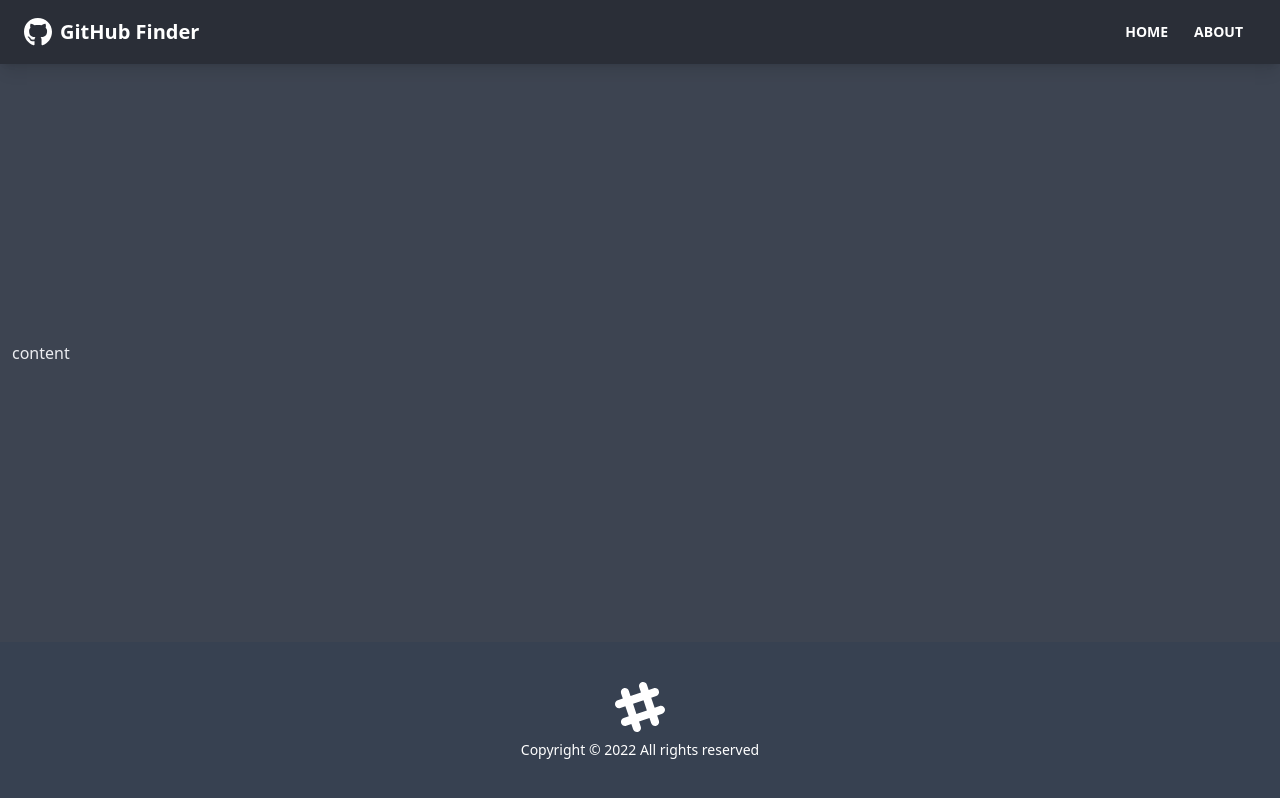
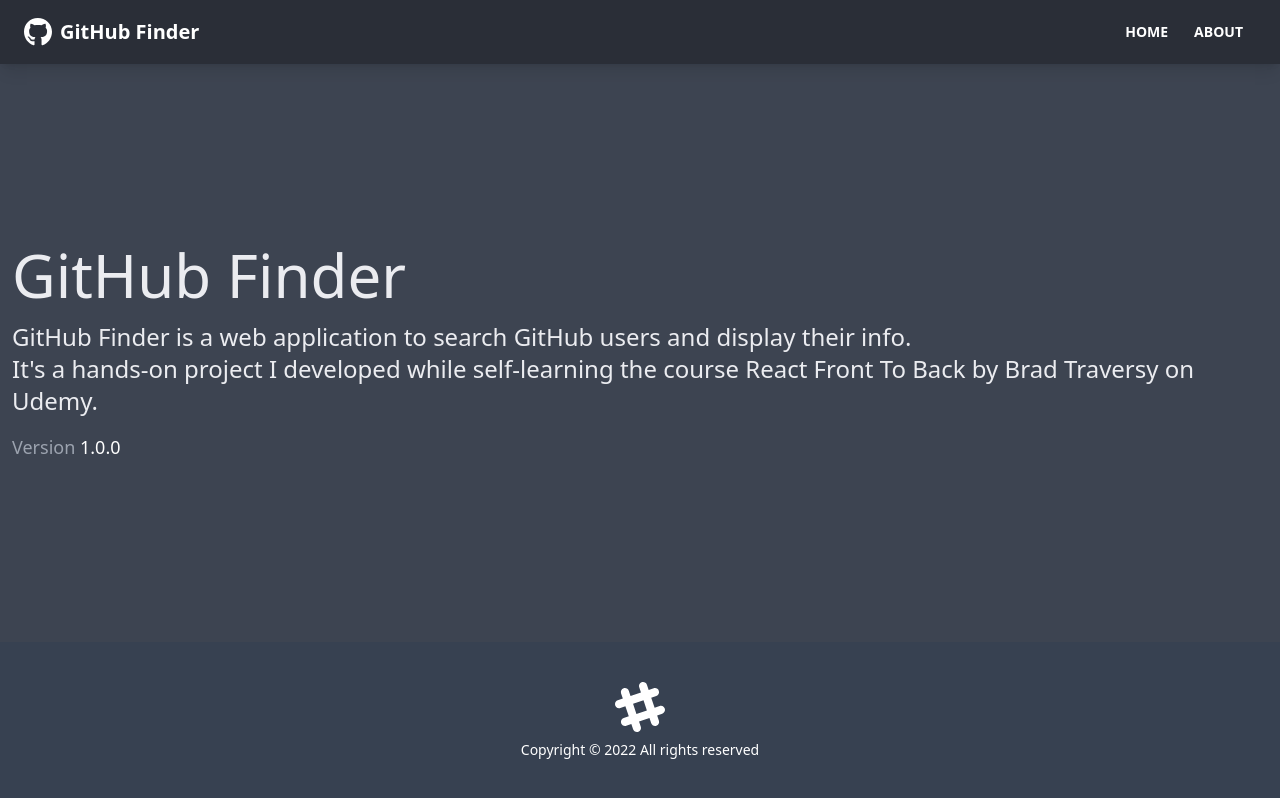
Before and after one commit to almoglev/GitHub-Finder, a React (Create React App) app: page /about in a window 1280 px wide. Built offline with nearby package versions, Linux system fonts and the light colour scheme.

Commit message:
About + Not Found pages + add GitHub token to env

```diff
--- a/src/App.js
+++ b/src/App.js
@@ -1,4 +1,7 @@
-import { BrowserRouter as Router, Route } from 'react-router-dom';
+import { BrowserRouter as Router, Route, Routes } from 'react-router-dom';
+import Home from './pages/Home';
+import About from './pages/About';
+import NotFound from './pages/NotFound';
 import Navbar from './components/layout/Navbar';
 import Footer from './components/layout/Footer';
 
@@ -9,7 +12,12 @@
         <Navbar />
 
         <main className='container mx-auto px-3 pb-12'>
-          content
+          <Routes>
+            <Route path='/' element={<Home />} />
+            <Route path='/about' element={<About />} />
+            <Route path='/notfound' element={<NotFound />} />
+            <Route path='/*' element={<NotFound />} />
+          </Routes>
         </main>
 
         <Footer />
--- /dev/null
+++ b/src/pages/About.jsx
@@ -0,0 +1,25 @@
+function About() {
+    return (
+        <div className="container">
+            <h1 className="text-6xl mb-4">GitHub Finder</h1>
+            <p className='mb-4 text-2xl font-light'>
+                GitHub Finder is a web application to search GitHub users and display their info. <br />
+                It's a hands-on project I developed while self-learning the course
+                <strong>
+                    <a href='https://www.udemy.com/course/react-front-to-back-2022' target="_blank">
+                    {' '}
+                    React Front To Back
+                    </a>{' '}
+                </strong>
+                by Brad Traversy on Udemy.
+            </p>
+
+            <p className='text-lg text-gray-400'>
+                Version <span className='text-white'>1.0.0</span>
+            </p>
+
+        </div>
+    )
+}
+
+export default About
--- /dev/null
+++ b/src/pages/Home.jsx
@@ -0,0 +1,9 @@
+function Home() {
+    return (
+        <div>
+            <h1 className="text-6xl">Welcome</h1>
+        </div>
+    )
+}
+
+export default Home
--- /dev/null
+++ b/src/pages/NotFound.jsx
@@ -0,0 +1,23 @@
+import { FaHome } from 'react-icons/fa';
+import { Link } from 'react-router-dom';
+
+function NotFound() {
+    return (
+        <div className='hero'>
+            <div className='text-center gero-content'>
+                <div className='max-w-lg'>
+                    <h1 className='text-8xl font-bold mb-8'>
+                        Oops...
+                    </h1>
+                    <p className='text-5xl mb-8'>404 - Page not found</p>
+                    <Link to='/' className='btn btn-primary btn-lg'>
+                        <FaHome className='mr-2' />
+                        Back To Homepage
+                    </Link>
+                </div>
+            </div>
+        </div>
+    )
+}
+
+export default NotFound
```
Also changed, not shown: 1 other file (tests, documents, lock files or other folders).
